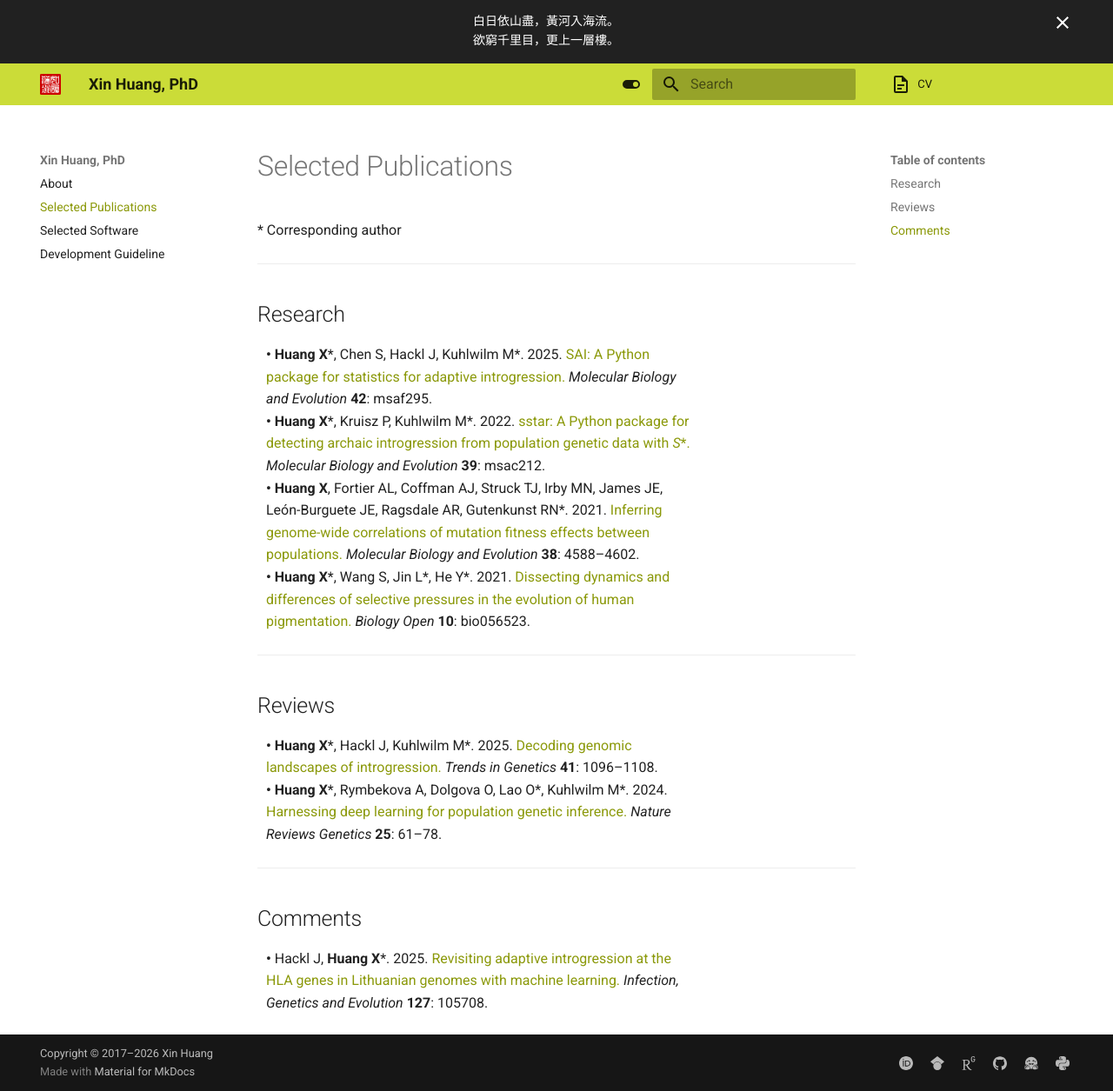
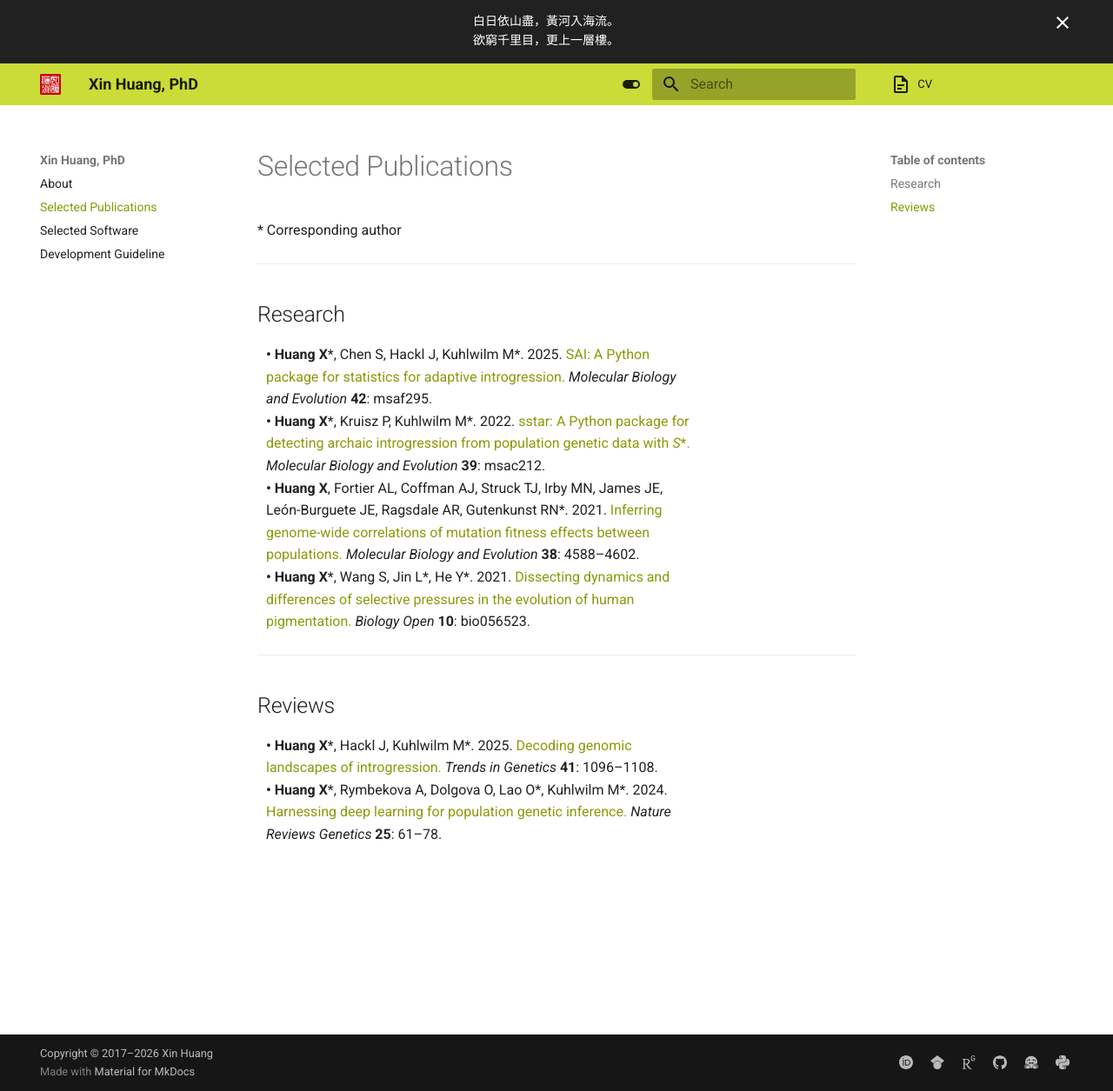
Before and after one commit to xin-huang/xin-huang.github.io, an MkDocs documentation site: the page built from docs/publications.md, in a window 1280 px wide and 1255 px high. Shown: the whole window at 87% size. Built offline with MkDocs 1.6.1 and Material for MkDocs 9.7.7, drawn with Linux system fonts in a browser that asks for light colours; a script that is not in the unit is left out; comment, search, counter and statistics services are not loaded.

Commit message:
update publications

```diff
--- a/docs/publications.md
+++ b/docs/publications.md
@@ -146,29 +146,3 @@
     <div class="altmetric-embed" data-badge-type="donut" data-altmetric-id="153734856"></div>
   </div>
 </div>
-
----
-
-## Comments
-
-<div class="citation-row">
-  <!-- Citation Text -->
-  <div class="citation-text">
-    <strong>•</strong> Hackl J, <strong>Huang X</strong>&ast;. 2025. <a href="https://doi.org/10.1016/j.meegid.2024.105708" target="_blank">Revisiting adaptive introgression at the HLA genes in Lithuanian genomes with machine learning.</a> <i>Infection, Genetics and Evolution</i> <strong>127</strong>: 105708.
-  </div>
-  <!-- PlumX Badge -->
-  <div class="badge-container">
-    <a href="https://plu.mx/plum/a/?doi=10.1016%2Fj.meegid.2024.105708" data-popup="left" data-size="medium" class="plumx-plum-print-popup" data-site="plum" data-hide-when-empty="true"></a>
-    <script type="text/javascript" src="//cdn.plu.mx/widget-popup.js"></script>
-  </div>
-  <!-- Dimensions Badge -->
-  <div class="badge-container">
-    <span class="__dimensions_badge_embed__" data-doi="10.1016/j.meegid.2024.105708"></span>
-    <script async src="https://badge.dimensions.ai/badge.js" charset="utf-8"></script>
-  </div>
-  <!-- Altmetric Badge -->
-  <div class="badge-container">
-    <script type="text/javascript" src="https://d1bxh8uas1mnw7.cloudfront.net/assets/embed.js"></script>
-    <div class="altmetric-embed" data-badge-type="donut" data-altmetric-id="172523570"></div>
-  </div>
-</div>
```
